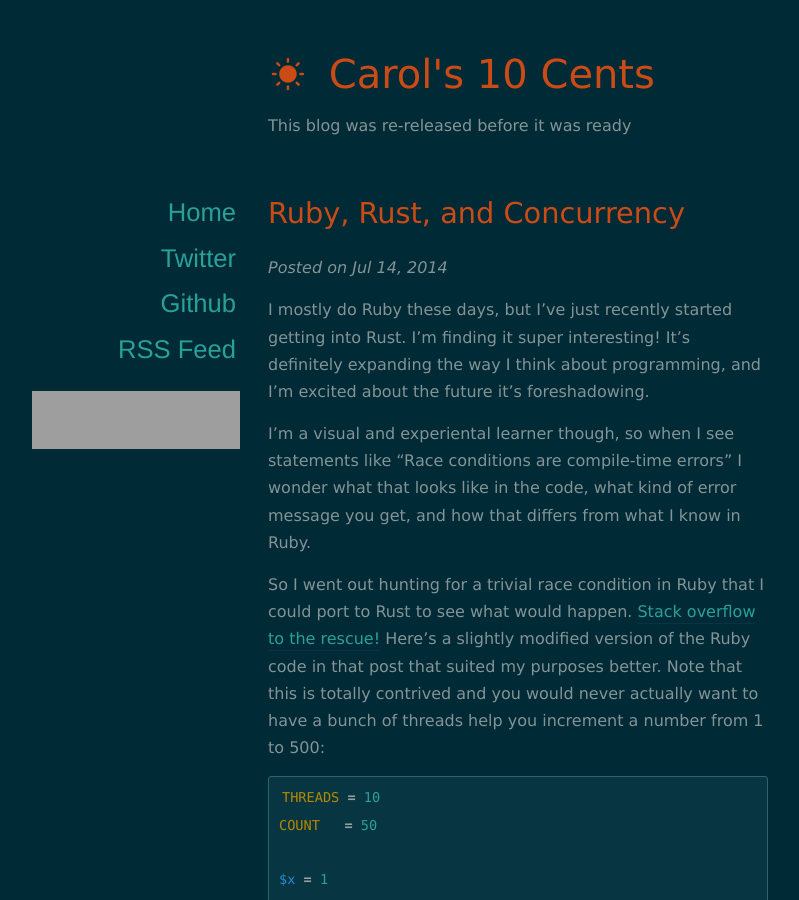
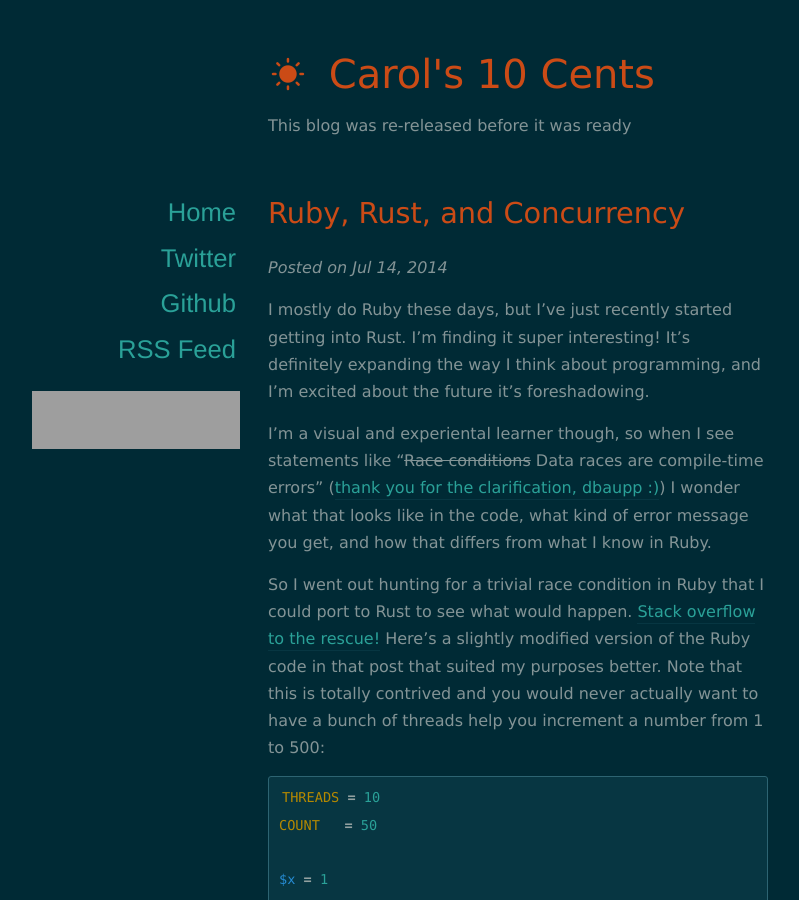
Before and after one commit to carols10cents/carol-nichols.com, a Jekyll site: the page built from _posts/2014-07-14-ruby-rust-concurrency.markdown, in a window 1280 px wide and 900 px high. Shown: the whole window, without its empty margins (122-921 px from the left). Built offline with Jekyll 4.4.1, drawn with Linux system fonts in a browser that asks for light colours; nearby versions of some CDN libraries; Markdown is read by kramdown in place of the engine named in the settings; grey boxes are pictures that could not be loaded.

Commit message:
Adding a clarification and link to reddit

```diff
--- a/_posts/2014-07-14-ruby-rust-concurrency.markdown
+++ b/_posts/2014-07-14-ruby-rust-concurrency.markdown
@@ -9,8 +9,8 @@ I mostly do Ruby these days, but I've just recently started getting into Rust. I
 interesting! It's definitely expanding the way I think about programming, and I'm excited about the
 future it's foreshadowing.
 
-I'm a visual and experiental learner though, so when I see statements like "Race conditions are
-compile-time errors" I wonder what that looks like in the code, what kind of error message you get,
+I'm a visual and experiental learner though, so when I see statements like "<s>Race conditions</s> Data races are
+compile-time errors" ([thank you for the clarification, dbaupp :)](http://www.reddit.com/r/rust/comments/2aq2zy/ruby_rust_and_concurrency/cixp069)) I wonder what that looks like in the code, what kind of error message you get,
 and how that differs from what I know in Ruby.
 
 So I went out hunting for a trivial race condition in Ruby that I could port to Rust to see what would happen.
```
